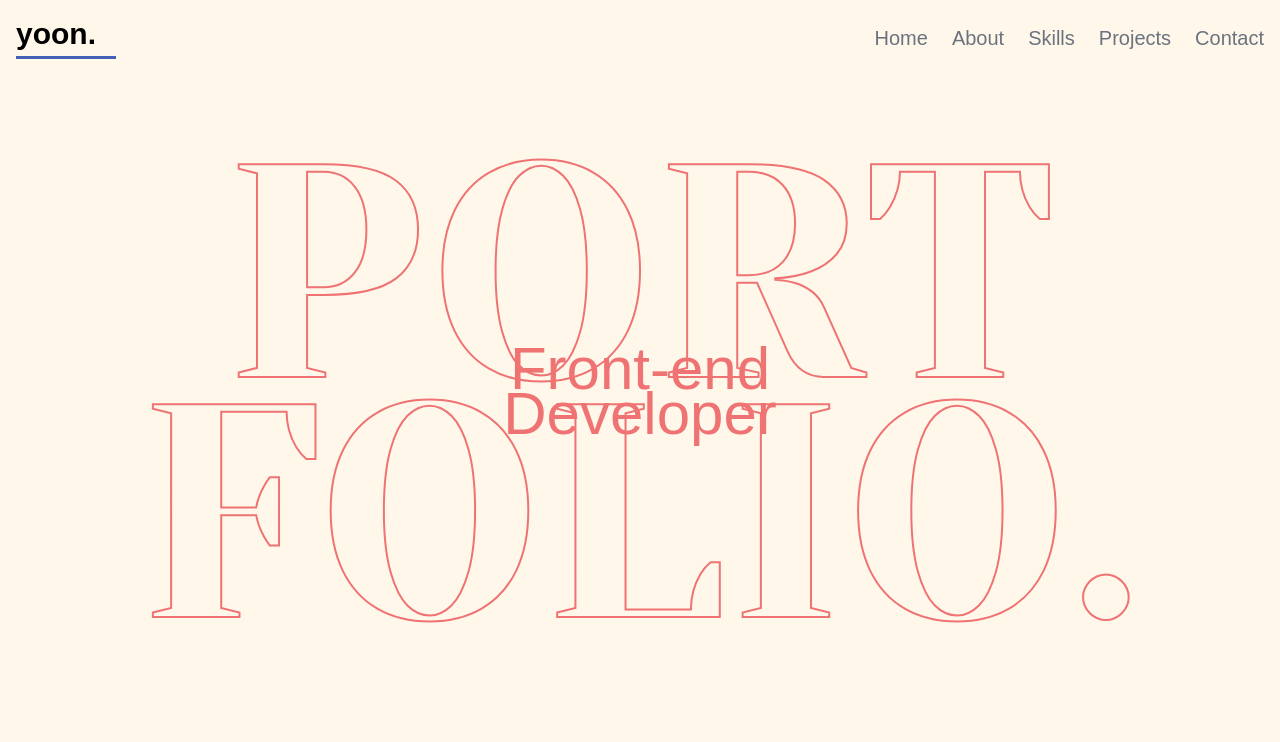
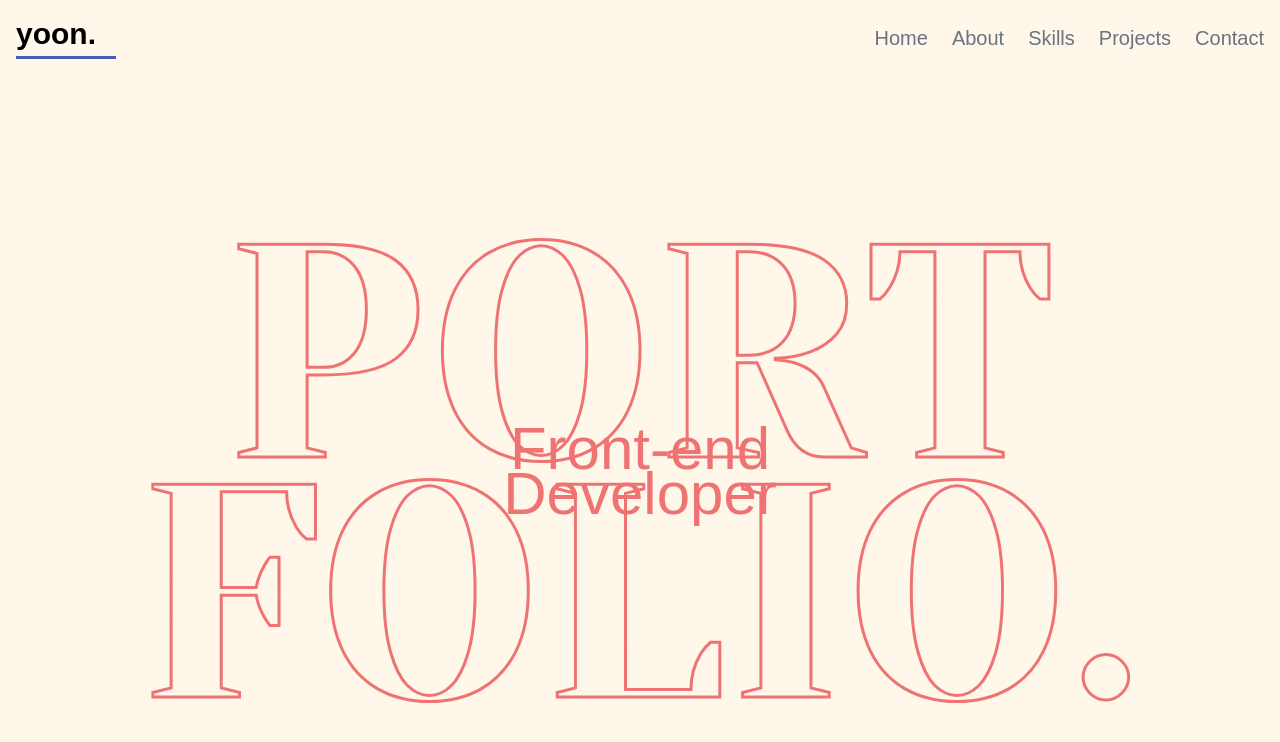
Before and after one commit to eeeyooon/portfolio, a Next.js app: page / in a window 1280 px wide. Shown: the top 742 px of the page. Built offline with nearby package versions, Linux system fonts and the light colour scheme; a web font is replaced by a local one.

Commit message:
style: 전체적인 너비 및 스타일링 수정

```diff
--- a/src/app/about/page.tsx
+++ b/src/app/about/page.tsx
@@ -3,7 +3,7 @@ import ProfileImage from "../../../public/images/profile.png";
 export default function AboutPage() {
   return (
     <>
-      <section className="mt-20 mx-20 mb-12">
+      <section className="mt-32 mx-20 mb-12">
         <h2 className="font-hambak text-red_color text-7xl mb-8">About Me</h2>
         <div className="flex flex-row-reverse h-full justify-center">
           <Image
--- a/src/app/globals.css
+++ b/src/app/globals.css
@@ -45,6 +45,6 @@ body {
 
 @layer base {
   .font-outline-red {
-    -webkit-text-stroke: 2px #ef7373;
+    -webkit-text-stroke: 3px #ef7373;
   }
 }
--- a/src/components/Onboard.tsx
+++ b/src/components/Onboard.tsx
@@ -5,9 +5,9 @@ export default function Onboard() {
   const text = useTypeword("PORT\nFOLIO.", 300);
 
   return (
-    <section className="bg-primary  text-center flex justify-center items-center h-auto selection:bg-red_color">
+    <section className="bg-primary  text-center flex justify-center items-center h-auto selection:bg-red_color mt-20">
       <div className="relative mt-20 w-[1057px] h-[600px]">
-        <span className=" text-[19rem]  font-outline-red whitespace-pre-linere leading-[15rem] font-yeseva text-primary ">
+        <span className=" text-[19rem] font-outline-red whitespace-pre-linere leading-[15rem] font-yeseva text-primary ">
           {text}
         </span>
         <div className="font-shrik text-red_color text-6xl leading-[2.8rem] absolute top-1/2 right-1/2 translate-x-1/2 translate-y-[-120%] ">
```
